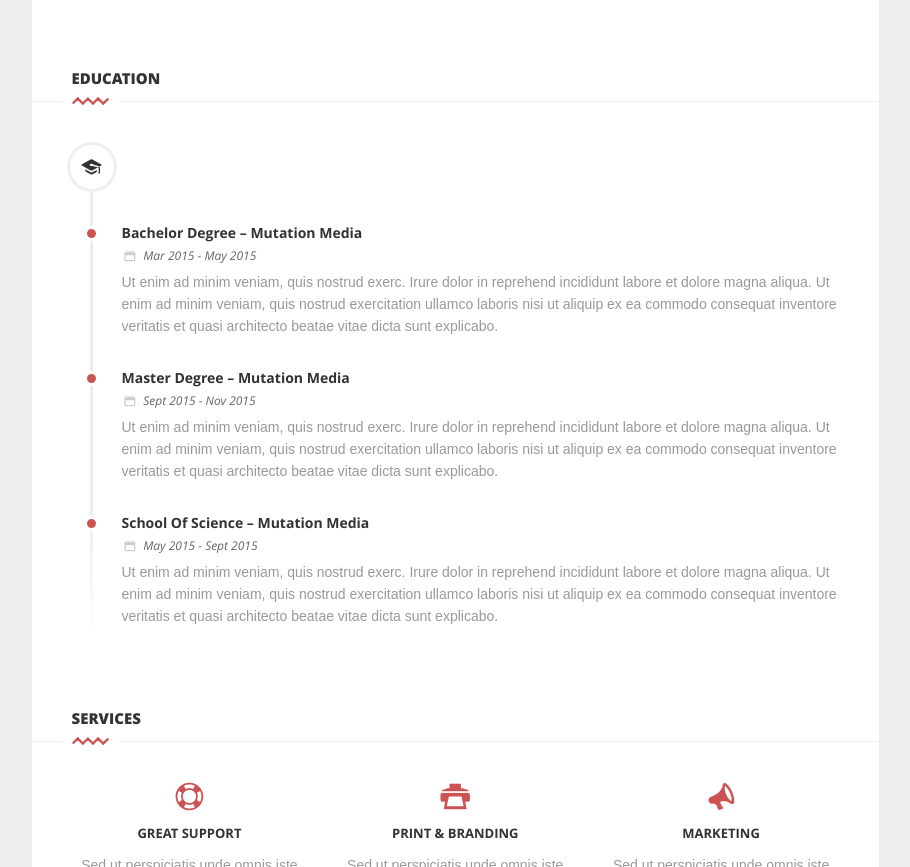
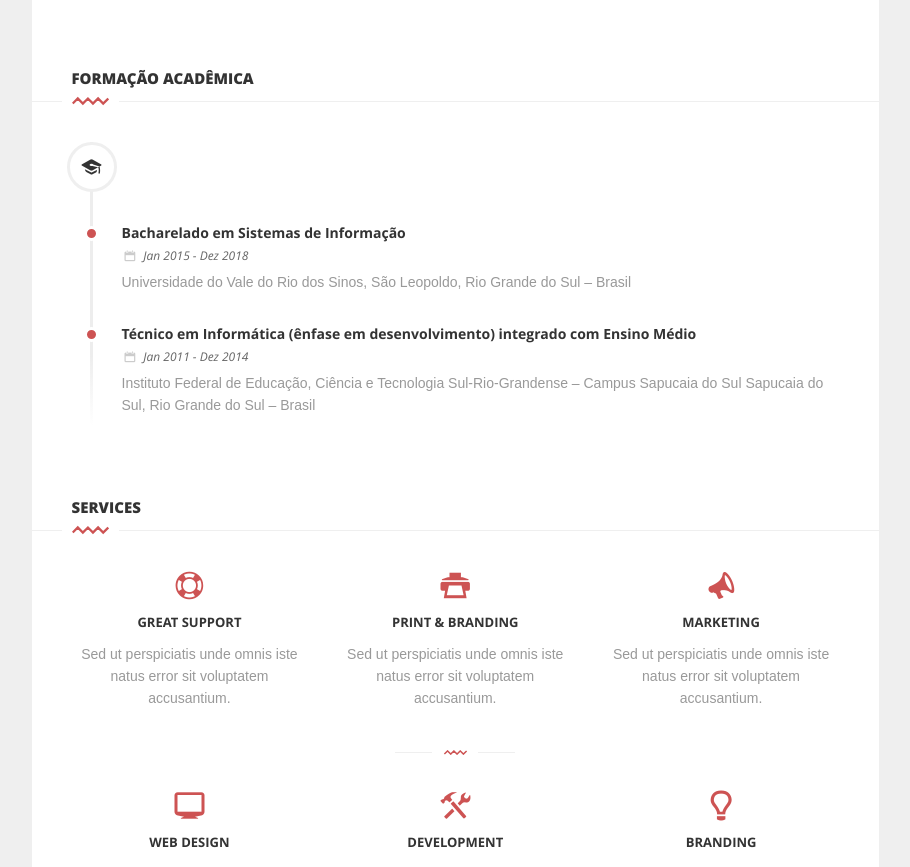
Before and after one commit to LeoCarmona/leocarmona.github.io, a plain HTML site: page index.html in a window 1280 px wide. Shown: the part 1857-2724 px from the top of the page, without its empty margins (331-1241 px from the left). Drawn offline with Linux system fonts and the light colour scheme; some packages are replaced by stand-ins of ours; a script that the page names is missing.

Commit message:
Atualização da formação acadêmica

```diff
--- a/index.html
+++ b/index.html
@@ -324,7 +324,7 @@
 							<!--End content-->
 							<!--Main title-->
 							<div class="main-title">
-								<h1>education</h1>
+								<h1>Formação acadêmica</h1>
 								<div class="divider">
 									<div class="zigzag large clearfix " data-svg-drawing="yes">
 										<svg xml:space="preserve" viewBox="0 0 69.172 14.975" width="37" height="28" y="0px" x="0px" xmlns:xlink="http://www.w3.org/1999/xlink" xmlns="http://www.w3.org/2000/svg" version="1.1">
@@ -348,27 +348,21 @@
 													<!--Experience-->
 													<div class="exp">
 														<div class="hgroup">
-															<h4>Bachelor Degree – Mutation Media </h4>
-															<h6><i class="icon-calendar"></i>Mar 2015 - May 2015</h6> </div>
-														<p>Ut enim ad minim veniam, quis nostrud exerc. Irure dolor in reprehend incididunt labore et dolore magna aliqua. Ut enim ad minim veniam, quis nostrud exercitation ullamco laboris nisi ut aliquip ex ea commodo consequat inventore veritatis et quasi architecto beatae vitae dicta sunt explicabo.</p>
+															<h4>Bacharelado em Sistemas de Informação </h4>
+															<h6><i class="icon-calendar"></i>Jan 2015 - Dez 2018</h6> </div>
+														<p>Universidade do Vale do Rio dos Sinos, São Leopoldo, Rio Grande do Sul – Brasil</p>
 													</div>
 													<!--End experience-->
 													<!--Experience-->
 													<div class="exp">
 														<div class="hgroup">
-															<h4>Master Degree – Mutation Media </h4>
-															<h6><i class="icon-calendar"></i>Sept 2015 - Nov 2015</h6> </div>
-														<p>Ut enim ad minim veniam, quis nostrud exerc. Irure dolor in reprehend incididunt labore et dolore magna aliqua. Ut enim ad minim veniam, quis nostrud exercitation ullamco laboris nisi ut aliquip ex ea commodo consequat inventore veritatis et quasi architecto beatae vitae dicta sunt explicabo.</p>
+															<h4>Técnico em Informática (ênfase em desenvolvimento) integrado com Ensino Médio</h4>
+															<h6><i class="icon-calendar"></i>Jan 2011 - Dez 2014</h6> </div>
+														<p>Instituto Federal de Educação, Ciência e Tecnologia Sul-Rio-Grandense – Campus Sapucaia do Sul
+Sapucaia do Sul, Rio Grande do Sul – Brasil</p>
 													</div>
 													<!--End experience-->
-													<!--Experience-->
-													<div class="exp">
-														<div class="hgroup">
-															<h4>School Of Science – Mutation Media </h4>
-															<h6><i class="icon-calendar"></i>May 2015 - Sept 2015</h6> </div>
-														<p>Ut enim ad minim veniam, quis nostrud exerc. Irure dolor in reprehend incididunt labore et dolore magna aliqua. Ut enim ad minim veniam, quis nostrud exercitation ullamco laboris nisi ut aliquip ex ea commodo consequat inventore veritatis et quasi architecto beatae vitae dicta sunt explicabo.</p>
-													</div>
-													<!--End experience-->
+
 												</div>
 												<!--End experience holder-->
 											</div>
@@ -537,7 +531,7 @@
 								</div>
 								<!--Row-->
 								<div class="row ">
-									<div class="col-md-12"> <a class="but opc-1 ico" href="#">Baixar currículo</a> <a class="but opc-2 ico" href="#">Imprimir currículo</a> </div>
+									<div class="col-md-12"> <a class="but opc-1 ico" target="_blank" href="resume/Curr%C3%ADculo%20-%20Engenheiro%20de%20Testes%20Automatizados%20-%20Leonardo%20Carmona%20da%20Silva.pdf">Baixar currículo</a> <a class="but opc-2 ico" target="_blank" href="resume/Curr%C3%ADculo%20-%20Engenheiro%20de%20Testes%20Automatizados%20-%20Leonardo%20Carmona%20da%20Silva.pdf">Imprimir currículo</a> </div>
 								</div>
 								<!--End row-->
 							</div>
```
Also changed, not shown: 1 other file.
